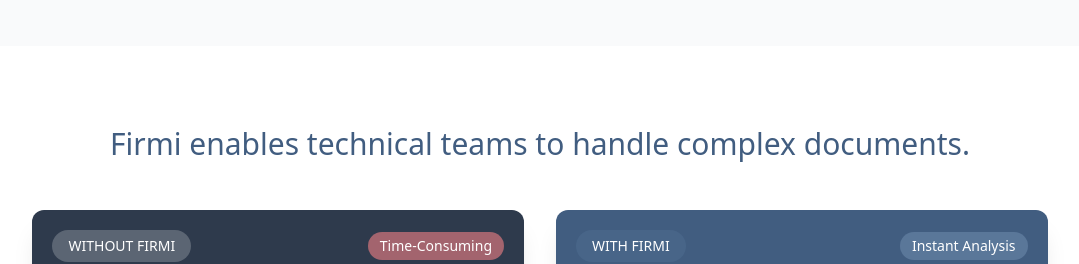
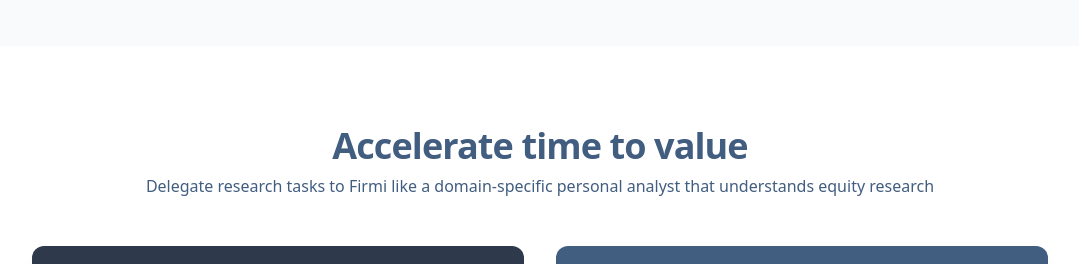
Before and after one commit to pabitrakumariitg/LANDING-PAGE, a Next.js app: page / in a window 1280 px wide. Shown: the part 2140-2404 px from the top of the page, without its empty margins (100-1179 px from the left). Built offline with nearby package versions, Linux system fonts and the light colour scheme; no server answers.

Commit message:
Update ComparisonSection.tsx

```diff
--- a/components/ComparisonSection.tsx
+++ b/components/ComparisonSection.tsx
@@ -104,7 +104,7 @@
         (prevIndex) => (prevIndex + 1) % comparisonCards.length
       );
     }, 8000
-  );
+    );
 
     return () => clearInterval(timer);
   }, []);
@@ -119,9 +119,12 @@
           viewport={{ once: true }}
           transition={{ duration: 0.6 }}
         >
-          <h2 className="text-3xl font-['Tiempos Headline'] font-[400] text-[#415d80] mb-4">
-            Firmi enables technical teams to handle complex documents.
-          </h2>
+          <div className="w-full text-center mb-8" data-unique-id="f605e4f7-5e94-49b1-abeb-acc5d1948765" data-file-name="components/FinancialCarousel.tsx">
+            <h1 className="text-4xl font-bold text-[#415d80] tracking-tight" data-unique-id="1667a66f-6431-4ccd-9108-c1096182c524" data-file-name="components/FinancialCarousel.tsx"><span className="editable-text" data-unique-id="15f6e61a-dcb4-4452-9f28-cf335de1721e" data-file-name="components/FinancialCarousel.tsx">
+              Accelerate time to value
+            </span></h1>
+            <p className="text-[#415d80] mt-2" data-unique-id="5883623b-0e01-4a28-a7b5-34b092465207" data-file-name="components/FinancialCarousel.tsx"><span className="editable-text" data-unique-id="433efdbe-b0ec-4eb7-985f-97377ca4f479" data-file-name="components/FinancialCarousel.tsx">Delegate research tasks to Firmi like a domain-specific personal analyst that understands equity research</span></p>
+          </div>
         </motion.div>
 
         <div className="relative" ref={cardsContainerRef}>
@@ -234,11 +237,10 @@
             {comparisonCards.map((_, index) => (
               <div
                 key={index}
-                className={`w-2.5 h-2.5 rounded-full cursor-pointer transition-all duration-300 ${
-                  index === currentCardIndex
-                    ? "bg-gradient-to-r from-[#2b4559] to-[#497293] scale-125"
-                    : "bg-gray-300 hover:bg-gray-400"
-                }`}
+                className={`w-2.5 h-2.5 rounded-full cursor-pointer transition-all duration-300 ${index === currentCardIndex
+                  ? "bg-gradient-to-r from-[#2b4559] to-[#497293] scale-125"
+                  : "bg-gray-300 hover:bg-gray-400"
+                  }`}
                 onClick={() => setCurrentCardIndex(index)}
               />
             ))}
```
